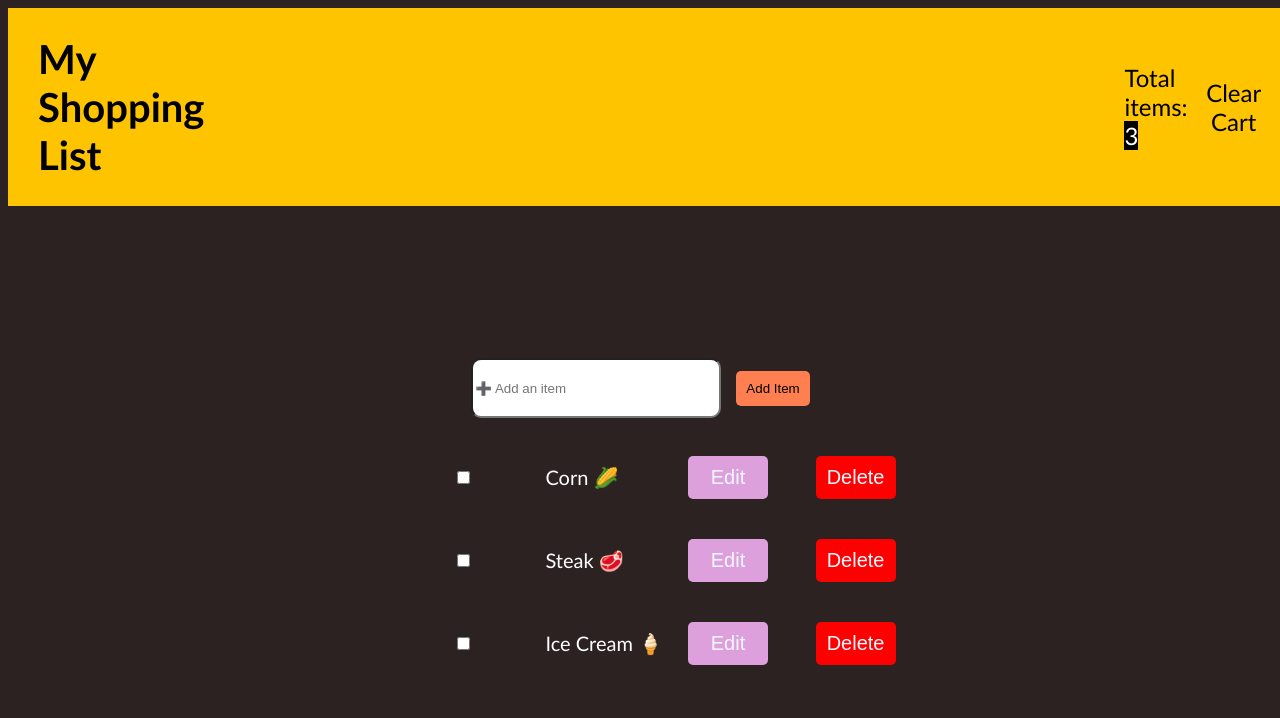
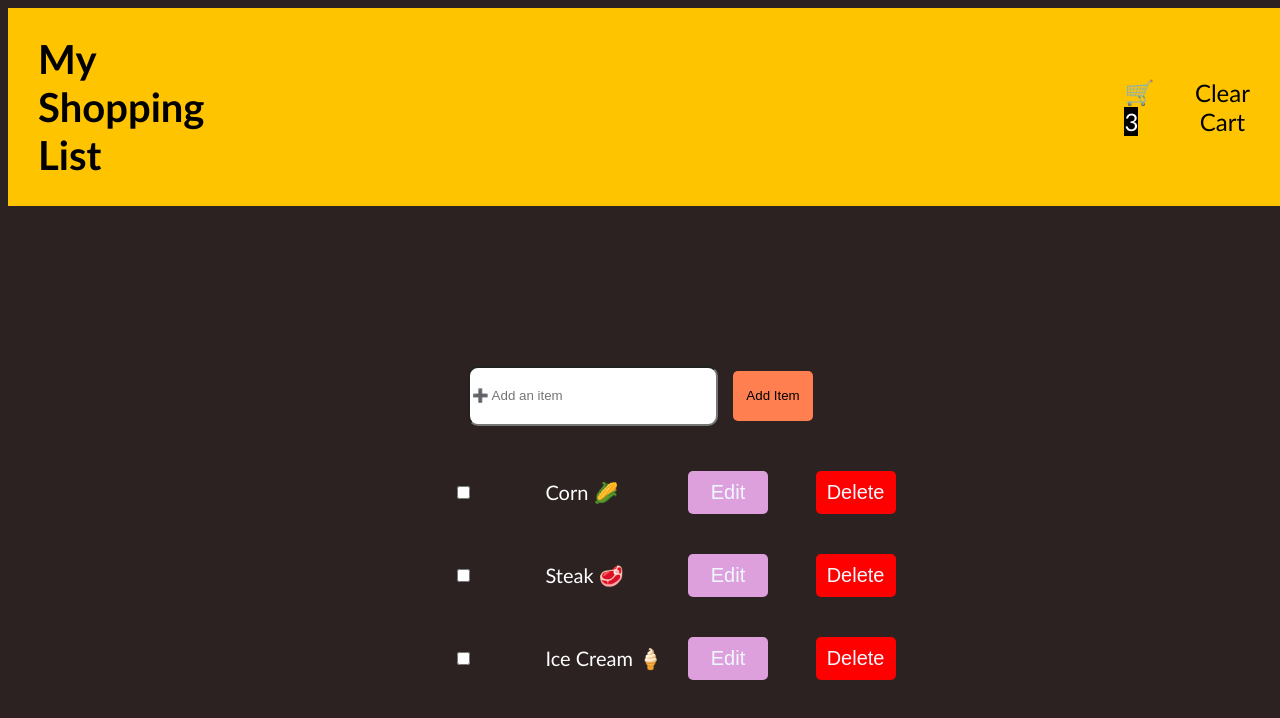
Before and after one commit to alicehsing/adv-react-shopping-list-reducer, a React app: page / in a window 1280 px wide. Shown: the top 718 px of the page. Built offline with nearby package versions, Linux system fonts and the light colour scheme.

Commit message:
styled header

```diff
--- a/src/App.css
+++ b/src/App.css
@@ -36,6 +36,7 @@ header button {
   background-color: rgb(255, 196, 0);
   font-family: 'Gill Sans', 'Gill Sans MT', Calibri, 'Trebuchet MS', sans-serif;
   font-size: 1.2rem;
+  margin-left: 15px;
 }
 
 .count_box {
@@ -70,6 +71,8 @@ header button {
   background-color: coral;
   border-style: none;
   border-radius: 5px;
+  width: 80px;
+  height: 50px;
 }
 
 .item {
--- a/src/components/Layout/Header.jsx
+++ b/src/components/Layout/Header.jsx
@@ -11,9 +11,9 @@ export default function Header() {
         <h1>My Shopping List</h1>
         <div className={styles.count_box}>
           <div>
-            Total items: <span>{items.length}</span>
+            🛒 <span>{items.length}</span>
           </div>
-          <button onClick={handleClearAll}>Clear Cart</button>
+          <button onClick={handleClearAll}>Clear Cart </button>
         </div>
       </header>
     </>
```
